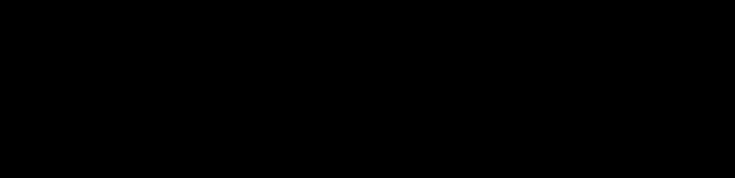
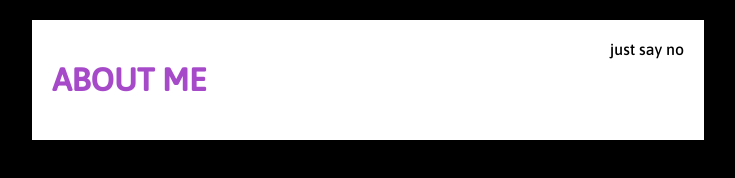
Before and after one commit to Carlton-08xx/about-me, a plain HTML site: page index.html in a window 1280 px wide. Shown: the whole page, without its empty margins (272-1007 px from the left). Drawn offline with Linux system fonts and the light colour scheme.

Commit message:
defined color
defined purple

```diff
--- a/index.html
+++ b/index.html
@@ -1,15 +1,22 @@
 <!DOCTYPE html>
 <html lang="en">
-<head>
-    <meta charset="UTF-8">
-    <meta name="viewport" content="width=device-width, initial-scale=1.0">
+  <head>
+    <meta charset="UTF-8" />
+    <meta name="viewport" content="width=device-width, initial-scale=1.0" />
     <title>ABOUT ME</title>
-    <link rel="stylesheet" href="style.css">
-</head>
-<body>
+    <link rel="stylesheet" href="style.css" />
+    <link
+      href="https://fonts.googleapis.com/css2?family=Asap:wght@500&display=swap"
+      rel="stylesheet"
+    />
+  </head>
+  <body>
     <div id="container">
-
+      <div class="left-col">
+          <h1 class="purple">ABOUT ME</h1>
+      </div>
+      <div class="right-col">just say no</div>
+      <div class="clearFix"></div>
     </div>
-
-</body>
+  </body>
 </html>
--- a/style.css
+++ b/style.css
@@ -1,3 +1,24 @@
 body {
     background-color: black;
+
 }
+#container {
+   background-color: white;
+   color:black;
+   margin: 20px auto 0 auto;
+   width: 50%;
+   padding: 20px;
+   font-family: 'Asap', sans-serif;
+}
+.left-col {
+    float: left;
+}
+.right-col {
+    float: right;
+}
+.clearFix {
+    clear: both;
+}
+.purple {
+    color:#A64AC9;
+}
```
